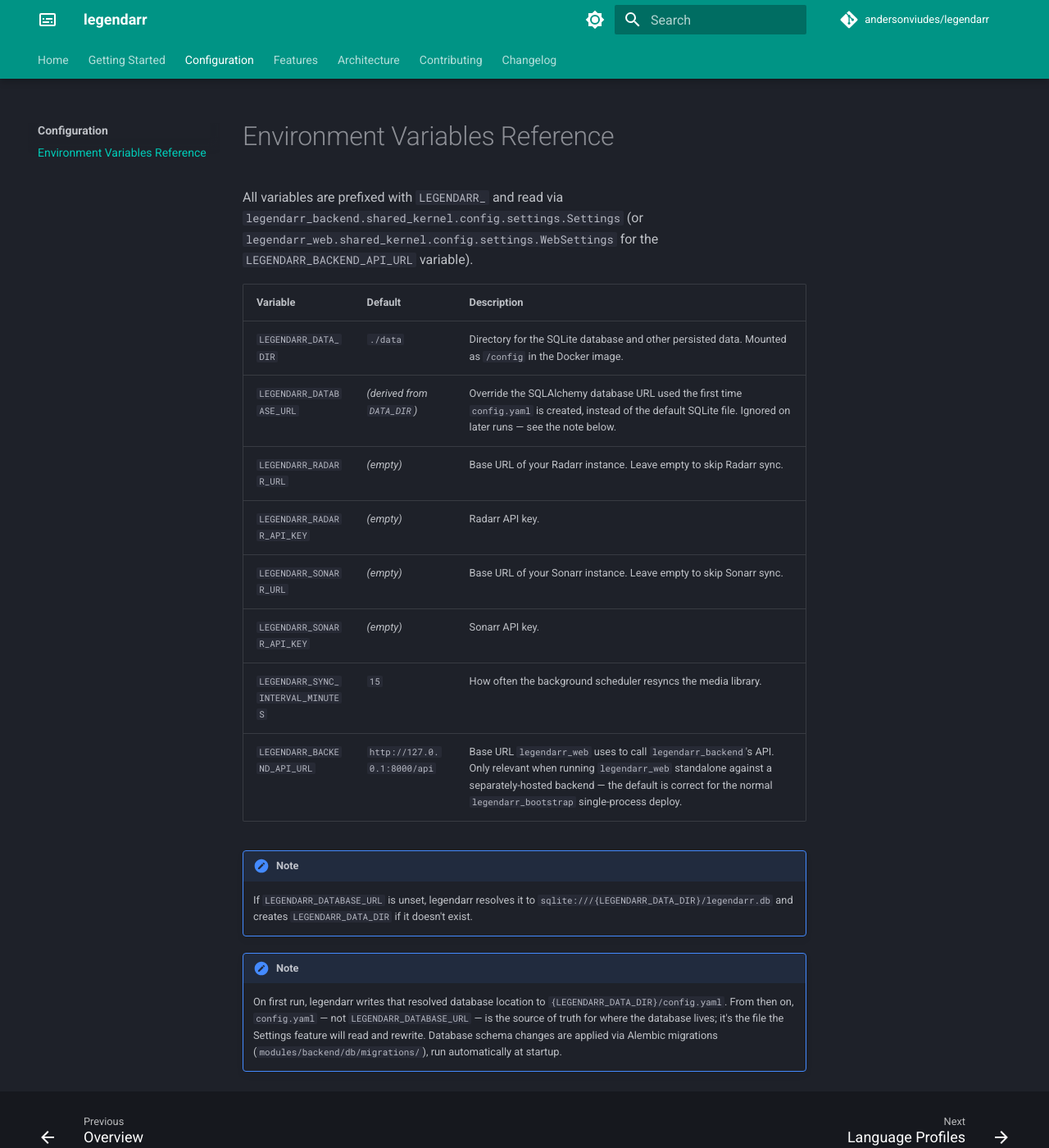
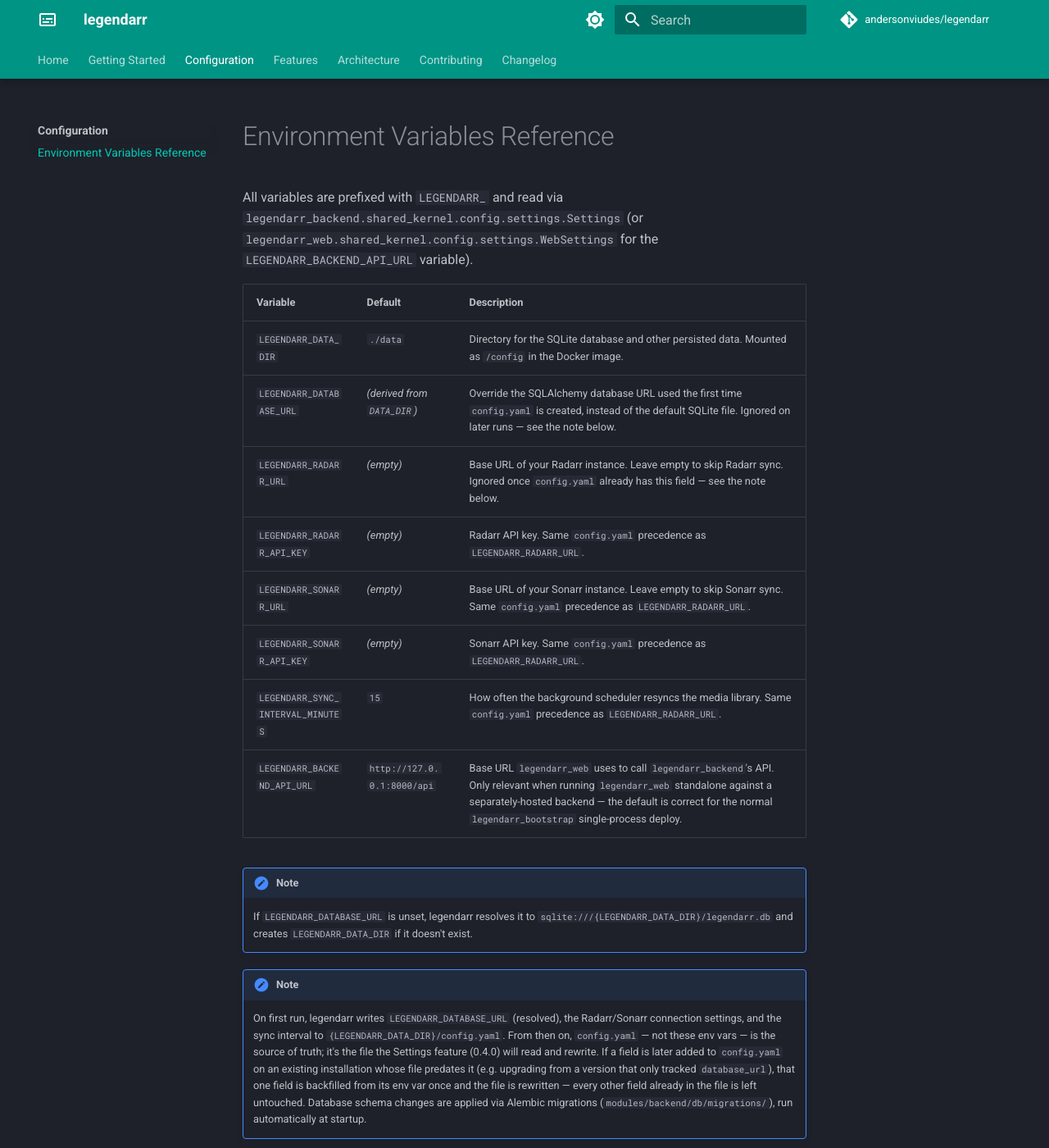
Before and after one commit to andersonviudes/legendarr, an MkDocs documentation site: the page built from docs/configuration/environment-variables.md, in a window 1280 px wide and 1400 px high. Shown: the whole window at 82% size. Built offline with MkDocs 1.6.1 and Material for MkDocs 9.7.7, drawn with Linux system fonts in a browser that asks for light colours; comment, search, counter and statistics services are not loaded.

Commit message:
feat(settings): back Radarr/Sonarr connection and sync settings by config.yaml (#6)
Extends AppConfigFile with radarr/sonarr connection info and the sync interval,
backfilling missing fields from env vars into config.yaml so an upgrading
installation's env-var config isn't silently dropped once bootstrap.py reads
from the file instead of Settings directly. Formalizes the bootstrap-config
vs. runtime-editable-settings split the 0.4.0 Settings UI will build on.

```diff
--- a/docs/configuration/environment-variables.md
+++ b/docs/configuration/environment-variables.md
@@ -7,11 +7,11 @@
 | --- | --- | --- |
 | `LEGENDARR_DATA_DIR` | `./data` | Directory for the SQLite database and other persisted data. Mounted as `/config` in the Docker image. |
 | `LEGENDARR_DATABASE_URL` | *(derived from `DATA_DIR`)* | Override the SQLAlchemy database URL used the first time `config.yaml` is created, instead of the default SQLite file. Ignored on later runs — see the note below. |
-| `LEGENDARR_RADARR_URL` | *(empty)* | Base URL of your Radarr instance. Leave empty to skip Radarr sync. |
-| `LEGENDARR_RADARR_API_KEY` | *(empty)* | Radarr API key. |
-| `LEGENDARR_SONARR_URL` | *(empty)* | Base URL of your Sonarr instance. Leave empty to skip Sonarr sync. |
-| `LEGENDARR_SONARR_API_KEY` | *(empty)* | Sonarr API key. |
-| `LEGENDARR_SYNC_INTERVAL_MINUTES` | `15` | How often the background scheduler resyncs the media library. |
+| `LEGENDARR_RADARR_URL` | *(empty)* | Base URL of your Radarr instance. Leave empty to skip Radarr sync. Ignored once `config.yaml` already has this field — see the note below. |
+| `LEGENDARR_RADARR_API_KEY` | *(empty)* | Radarr API key. Same `config.yaml` precedence as `LEGENDARR_RADARR_URL`. |
+| `LEGENDARR_SONARR_URL` | *(empty)* | Base URL of your Sonarr instance. Leave empty to skip Sonarr sync. Same `config.yaml` precedence as `LEGENDARR_RADARR_URL`. |
+| `LEGENDARR_SONARR_API_KEY` | *(empty)* | Sonarr API key. Same `config.yaml` precedence as `LEGENDARR_RADARR_URL`. |
+| `LEGENDARR_SYNC_INTERVAL_MINUTES` | `15` | How often the background scheduler resyncs the media library. Same `config.yaml` precedence as `LEGENDARR_RADARR_URL`. |
 | `LEGENDARR_BACKEND_API_URL` | `http://127.0.0.1:8000/api` | Base URL `legendarr_web` uses to call `legendarr_backend`'s API. Only relevant when running `legendarr_web` standalone against a separately-hosted backend — the default is correct for the normal `legendarr_bootstrap` single-process deploy. |
 
 !!! note
@@ -20,8 +20,12 @@
     doesn't exist.
 
 !!! note
-    On first run, legendarr writes that resolved database location to
-    `{LEGENDARR_DATA_DIR}/config.yaml`. From then on, `config.yaml` — not
-    `LEGENDARR_DATABASE_URL` — is the source of truth for where the database lives; it's the
-    file the Settings feature will read and rewrite. Database schema changes are applied via
-    Alembic migrations (`modules/backend/db/migrations/`), run automatically at startup.
+    On first run, legendarr writes `LEGENDARR_DATABASE_URL` (resolved), the Radarr/Sonarr
+    connection settings, and the sync interval to `{LEGENDARR_DATA_DIR}/config.yaml`. From
+    then on, `config.yaml` — not these env vars — is the source of truth; it's the file the
+    Settings feature (0.4.0) will read and rewrite. If a field is later added to `config.yaml`
+    on an existing installation whose file predates it (e.g. upgrading from a version that
+    only tracked `database_url`), that one field is backfilled from its env var once and the
+    file is rewritten — every other field already in the file is left untouched. Database
+    schema changes are applied via Alembic migrations (`modules/backend/db/migrations/`), run
+    automatically at startup.
```
Also changed, not shown: ROADMAP.md (+6 -4 lines), 4 other files.
